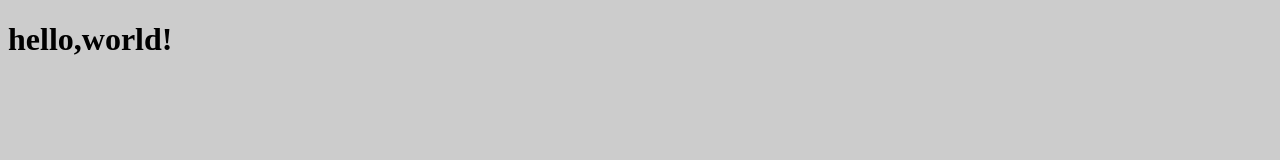
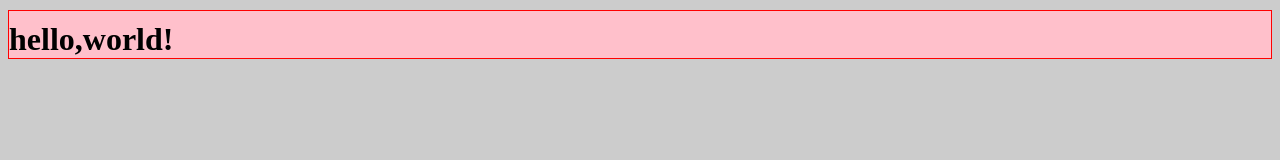
Before and after one commit to iamgdoer/postcss_demo, a website: page dest/index.html in a window 1280 px wide. Drawn offline with Linux system fonts and the light colour scheme.

Commit message:
add postcss-alias

```diff
--- a/dest/index.html
+++ b/dest/index.html
@@ -8,6 +8,6 @@
     <link rel="stylesheet" type="text/css" href="./style.css" />
 </head>
 <body>
-    <h1>hello,world!</h1>
+    <h1 class="aliased">hello,world!</h1>
 </body>
 </html>
--- a/dest/style.css
+++ b/dest/style.css
@@ -1,3 +1,12 @@
+/* 自定义属性简写 */
+
+.aliased {
+    background: pink;
+    margin-top: 10px;
+    padding-top: 10px;
+    border: 1px solid red;
+}
+
 body{
     background: #ccc;
 }
--- a/gulpfile.js
+++ b/gulpfile.js
@@ -2,8 +2,11 @@ const gulp         = require('gulp');
 const postcss      = require('gulp-postcss');
 const pump         = require('pump');
 
+const alias        = require('postcss-alias');
+
 gulp.task('css', function(cb) {
     const plugins = [
+        alias
     ];
     pump([
         gulp.src('src/*.css'),
--- a/src/style.css
+++ b/src/style.css
@@ -1,3 +1,18 @@
+/* 自定义属性简写 */
+@alias {
+    bg: background;
+    mgt: margin-top;
+    pdt: padding-top;
+    bd: border;
+}
+
+.aliased {
+    bg: pink;
+    mgt: 10px;
+    pdt: 10px;
+    bd: 1px solid red;
+}
+
 body{
     background: #ccc;
 }
```
